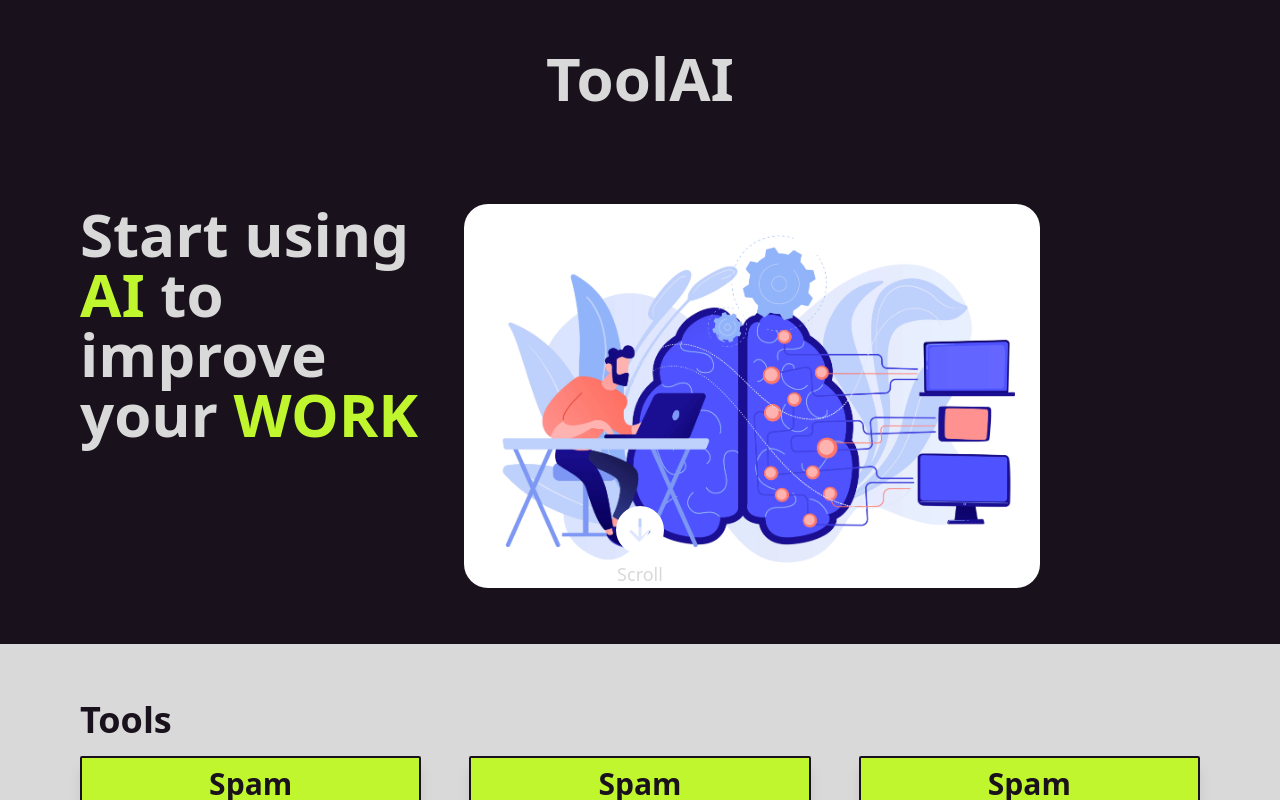
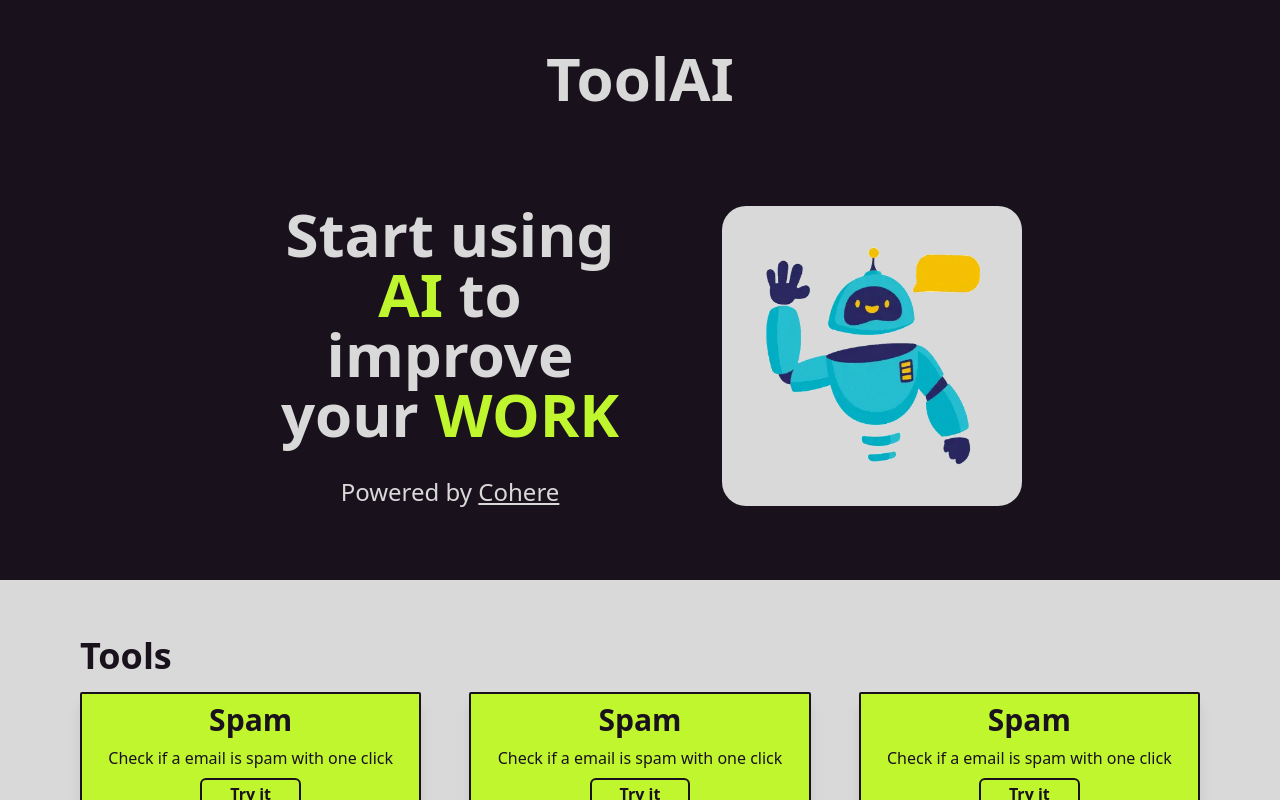
Before and after one commit to Jacky16/tool-ai, a React (Create React App) app: page / in a window 1280 px wide. Shown: the top 800 px of the page. Built offline with nearby package versions, Linux system fonts and the light colour scheme.

Commit message:
Change image of home page and improve styles of it

```diff
--- a/src/pages/HomePage.tsx
+++ b/src/pages/HomePage.tsx
@@ -1,34 +1,39 @@
-import { BsFillArrowDownCircleFill } from "react-icons/bs";
 import Container from "../components/Container/Container";
 import ToolsSection from "../components/ToolsSection/ToolsSection";
 
 const HomePage = () => {
   return (
     <div className="mt-8 flex flex-col gap-14">
-      <section className="flex flex-col items-center h-[50vh] relative">
+      <section className="flex flex-col items-center relative">
         <Container>
           <div className="flex flex-col">
-            <div className="md:flex md:flex-row items-start">
-              <p className="block font-extrabold text-5xl md:text-6xl w-56 md:w-96 text-tertiary">
-                Start using <span className="text-primary">AI</span> to improve
-                your
-                <span className="text-primary"> WORK</span>
-              </p>
+            <div className=" md:flex md:flex-row items-center justify-center gap-20">
+              <div className="flex flex-col items-center gap-8">
+                <p className="font-extrabold text-5xl md:text-6xl  text-center md:w-96 text-tertiary">
+                  Start using <span className="text-primary">AI</span> to
+                  improve your
+                  <span className="text-primary"> WORK</span>
+                </p>
+
+                <span className="text-tertiary text-xl md:text-2xl">
+                  Powered by{" "}
+                  <a
+                    className="underline"
+                    href="https://cohere.ai"
+                    target={"_blank"}
+                    rel="noreferrer"
+                  >
+                    Cohere
+                  </a>
+                </span>
+              </div>
               <img
-                height={"500px"}
-                width={"90%"}
-                className="rounded-3xl hidden md:block flex-1 max-w-xl"
-                src="/assets/images/AI-illustration.webp"
+                height={"300px"}
+                width={"300px"}
+                className="rounded-3xl hidden md:block max-w-xl bg-tertiary"
+                src="/assets/images/robot.webp"
                 alt="AI illustration of a man using a PC"
               />
-            </div>
-            <div className="flex flex-col items-center absolute bottom-0 right-[50%] translate-x-[50%]">
-              <BsFillArrowDownCircleFill
-                color="white"
-                size={48}
-                className="transition-transform animate-bounce"
-              />
-              <small className="text-tertiary text-lg">Scroll</small>
             </div>
           </div>
         </Container>
```
Also changed, not shown: public/assets/images/AI-illustration.webp (deleted), public/assets/images/robot.webp (added).
